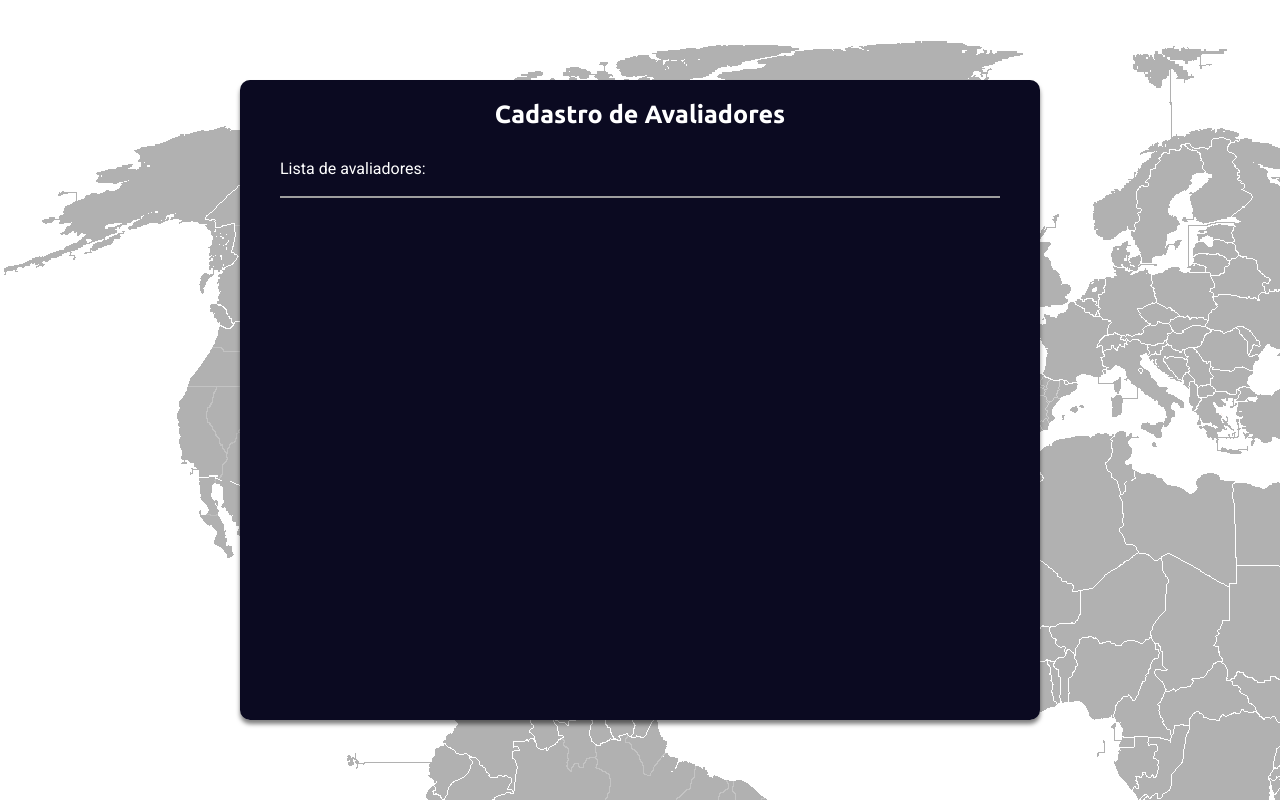
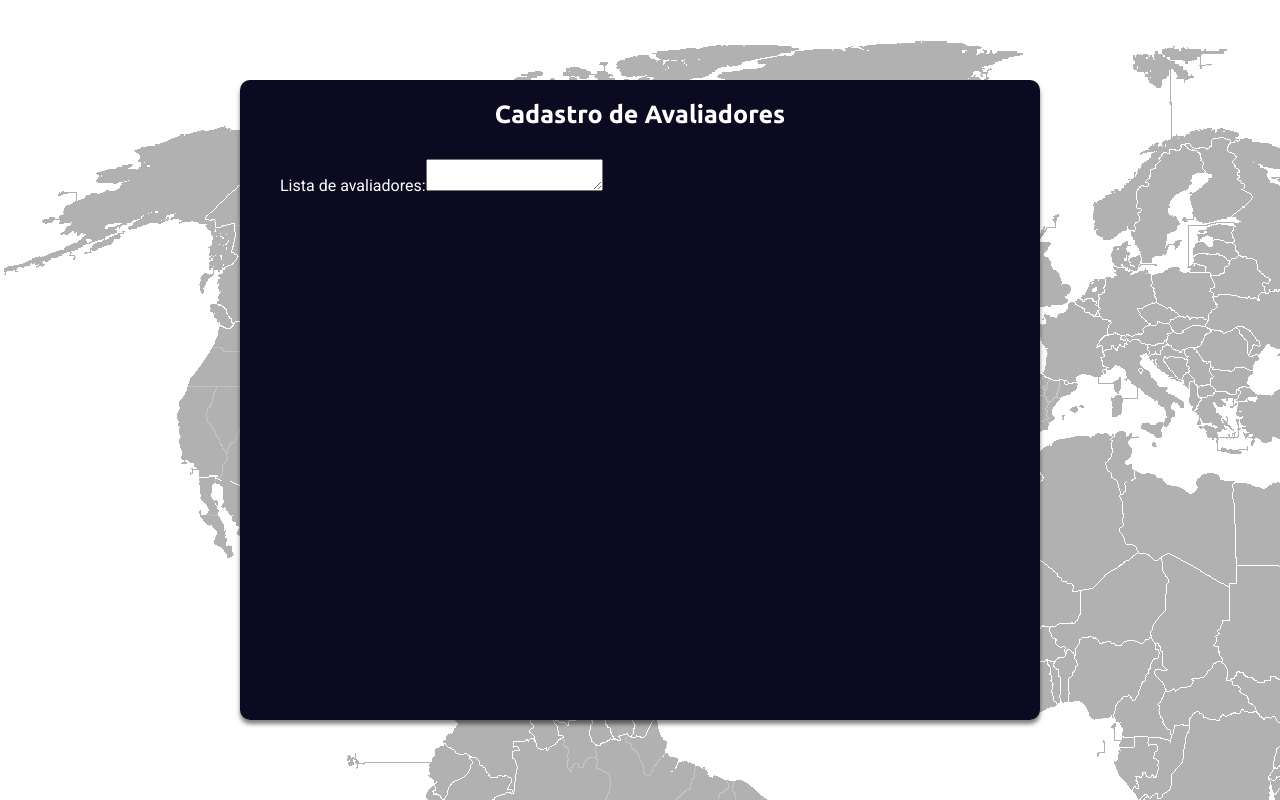
Before and after one commit to guilhermeterenciani/software_RSC, a React (Create React App) app in the folder web/: page /create-avaliador in a window 1280 px wide. Built offline with nearby package versions, Linux system fonts and the light colour scheme.

Commit message:
divisão de avaliadores e seus dados vetor

```diff
--- a/web/src/pages/createAvaliador/index.tsx
+++ b/web/src/pages/createAvaliador/index.tsx
@@ -4,22 +4,44 @@ import api from '../../services/api';
 
 import './style.css';
 
+interface Avaliador{
+    nome: String,
+    Avaliador: String,
+    Avaliado: String,
+    SIAPE: String,
+    CPF: String,
+    Tipo_Avaliador: String,
+    Lotado: String,
+    Email: String,
+    Celular: String
+}
+
 const CreatAvaliador = () => {
 
     const [formData, setFormData] = useState({
+        nome: '',
         avaliador: '',
-
+        avaliado: '',
+        siape: '',
+        cpf: '',
+        tipoAvaliador: '',
+        lotado: '',
+        email: '',
+        celular: ''
     })
 
 
 
-    function handleInputChange(event: ChangeEvent<HTMLInputElement>){
-        const dadosAvaliadores = event.target.value
+    function handleInputChange(event: ChangeEvent<HTMLTextAreaElement>){
+        const Avaliadores = event.target.value
 
-        const avaliador = dadosAvaliadores.split('    ')
+        const avaliador = Avaliadores.split('\n');
+        const dadosAvaliador = avaliador.map(avaliadores => (avaliadores.split('    ')))
+
+        //setFormData(dadosAvaliador);
 
         console.log(
-            avaliador   //.map(avaliador => String(avaliador.trim()))
+            dadosAvaliador   //.map(avaliador => String(avaliador.trim()))
         )
         //setFormData({...formData, [name]: value})
     }
@@ -37,7 +59,7 @@ const CreatAvaliador = () => {
                     <h1>Cadastro de Avaliadores</h1>
 
                     <label htmlFor="">Lista de avaliadores:</label>
-                    <input type="text" name="avaliadores" onChange={handleInputChange}/>
+                    <textarea name="avaliador" id="" onChange={handleInputChange}></textarea>
 
                 </form>
             </div>
```
